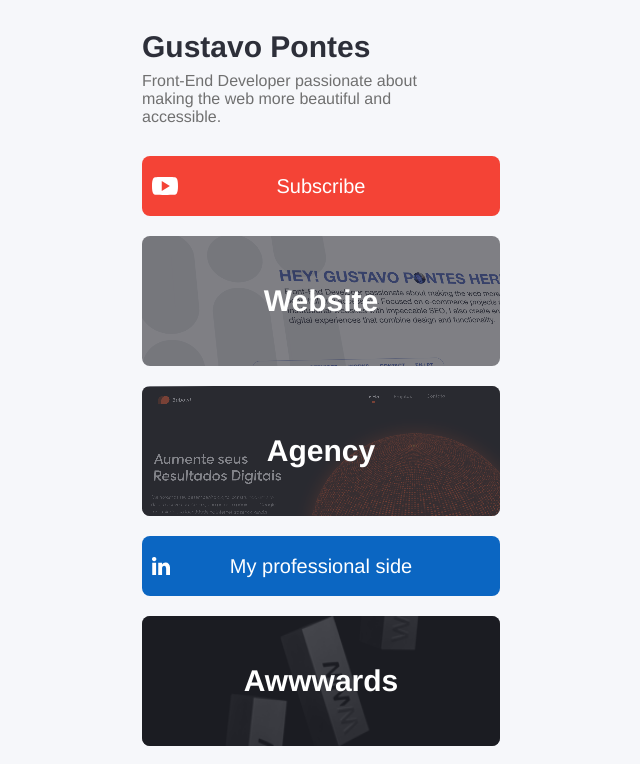
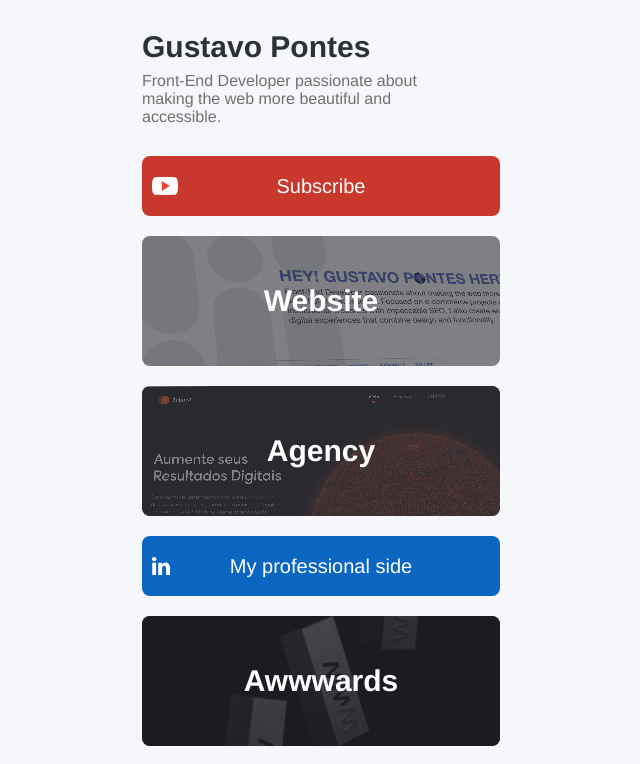
Before and after one commit to GustaDev00/links, a Next.js app: page / in a window 1280 px wide. Shown: the top 764 px of the page, without its empty margins (318-958 px from the left). Built offline with nearby package versions, Linux system fonts and the light colour scheme.

Commit message:
feat: title and description

```diff
--- a/app/layout.tsx
+++ b/app/layout.tsx
@@ -1,11 +1,11 @@
 import type { Metadata } from "next";
-import { ThemeProvider } from "styled-components";
 
 import "@/styles/reset.css";
 
 export const metadata: Metadata = {
-  title: "Create Next App",
-  description: "Generated by create next app",
+  title: "Links Gusta.pt | Gustavo Pontes",
+  description:
+    "My personal links page, built with Next.js and TypeScript. Front-End Developer passionate about making the web more beautiful and accessible.....",
 };
 
 export default function RootLayout({
--- a/src/styles/theme.ts
+++ b/src/styles/theme.ts
@@ -6,7 +6,7 @@ export const theme: ExtendedTheme = {
   white: "#FFFFFF",
   black: "#000000",
   darkSilver: "#707070",
-  youtube: "#F44336",
+  youtube: "#C9382D",
   linkedin: "#0B66C2",
 };
 
```
